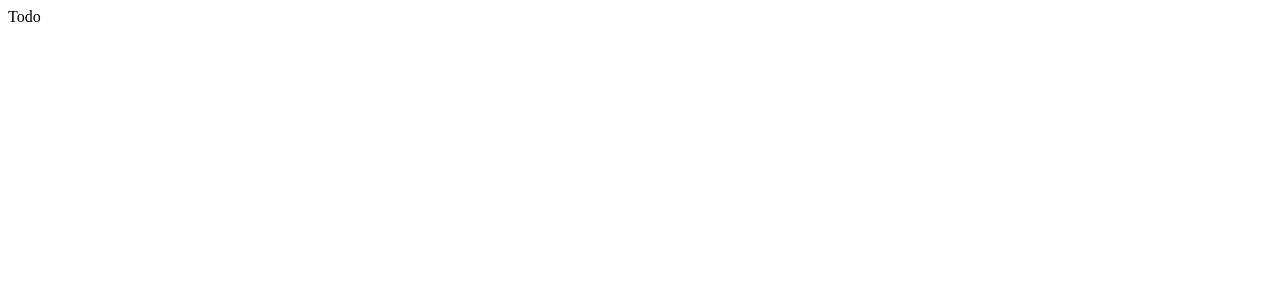
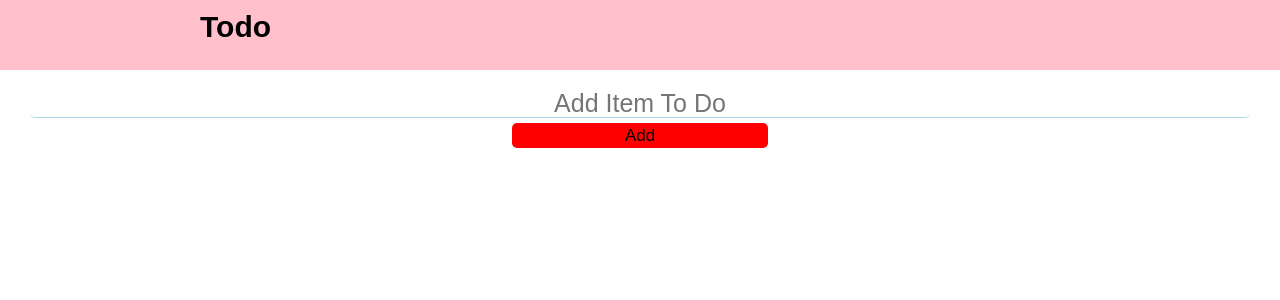
Before and after one commit to 3121kz/prax, a React (Create React App) app in the folder todo/todo/: page / in a window 1280 px wide. Shown: the top 300 px of the page. Built offline with nearby package versions, Linux system fonts and the light colour scheme.

Commit message:
Added input, buttons, and rendering items

```diff
--- a/todo/todo/src/App.js
+++ b/todo/todo/src/App.js
@@ -1,10 +1,21 @@
 import Header from "./components/Header";
-
+import Form from "./components/Form";
+import { useState } from "react";
+import TodoList from "./components/TodoList";
 
 function App() {
+  const [todo,setTodo] = useState("");
+  const [todoList, setTodoList] = useState([]);
   return (
     <div className="App">
-      <Header></Header>
+      <Header> </Header>
+      <Form
+      todo={todo}
+      setTodo={setTodo}
+      todoList={todoList}
+      setTodoList={setTodoList}>
+      </Form>
+      <TodoList todoList={todoList}> </TodoList>
     </div>
   );
 }
--- /dev/null
+++ b/todo/todo/src/components/Form.js
@@ -0,0 +1,21 @@
+import styles from "../style.module.css";
+
+const Form = ({todo, setTodo, todoList, setTodoList}) =>{
+    const handleChange = (event) =>{
+        setTodo(event.target.value);
+    }
+    const handleSubmit = (event) =>{
+        event.preventDefault();
+        setTodoList([...todoList, todo]);
+
+    }
+
+    return (<div className={styles.form}>
+        <form onSubmit={handleSubmit}>
+            <input value={todo} onChange={handleChange} className={styles.todoinput} placeholder="Add Item To Do"></input>
+            <button type="submit" className={styles.button}>Add</button>
+        </form>
+    </div>)
+}
+
+export default Form;
--- a/todo/todo/src/components/Header.js
+++ b/todo/todo/src/components/Header.js
@@ -1,4 +1,5 @@
+import styles from "../style.module.css";
 const Header = () => {
-    return <div> Todo </div>;
+    return <div className={styles.header}> Todo </div>;
 };
 export default Header;
--- /dev/null
+++ b/todo/todo/src/components/Todo.js
@@ -0,0 +1,11 @@
+import styles from "../style.module.css";
+
+const Todo = ({todoItem}) => {
+    return(<div>
+        <div className={styles.item}>
+            <h3 className={styles.todoname}> {todoItem} </h3>
+            <button className={styles.donebutton}>Done</button>
+        </div>
+    </div>)
+}
+export default Todo;
--- /dev/null
+++ b/todo/todo/src/components/TodoList.js
@@ -0,0 +1,12 @@
+import Todo from "./Todo";
+
+const TodoList = ({todoList}) =>{
+    return (<div>
+        {todoList.map((todoItem)=>(
+            <Todo todoItem={todoItem}></Todo>
+        ))}
+    </div>
+    );
+};
+
+export default TodoList;
--- /dev/null
+++ b/todo/todo/src/style.module.css
@@ -0,0 +1,50 @@
+body{
+    margin: 0;
+    font-family: sans-serif;
+}
+
+.header{
+    background-color: pink;
+    height: 50px;
+    font-size: 30px;
+    padding: 10px;
+    padding-left: 200px;
+    font-weight: bold;
+}
+.form{
+    width: 100%;
+    margin: auto;
+    margin-top: 20px;
+    text-align: center;
+}
+.todoinput{
+    width: 95%;
+    border: none;
+    border-bottom: 1px solid lightblue;
+    font-size: 25px;
+    height: 25px;
+    text-align: center;
+    border-radius: 5px;
+    margin-bottom: 5px;
+}
+.button{
+    border: none;
+    width: 20%;
+    height: 25px;
+    background-color: red;
+    border-radius: 5px;
+    font-size: 17px;
+}
+.item{
+    margin: auto;
+    border: 2px solid whitesmoke;
+    padding: 20px;
+    margin-top: 20px;
+}
+.donebutton{
+    border: none;
+    width: 15%;
+    height: 25px;
+    background-color: lightgreen;
+    border-radius: 5px;
+}
```
